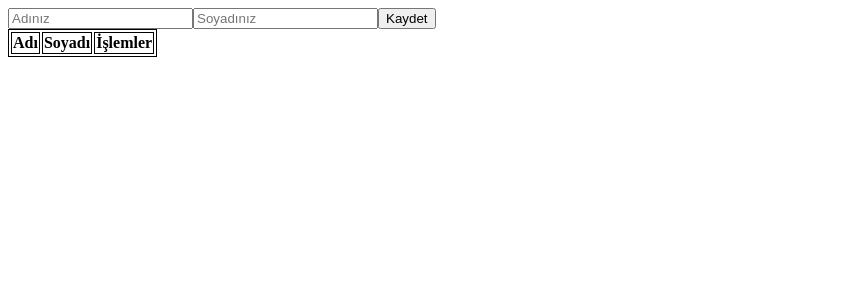
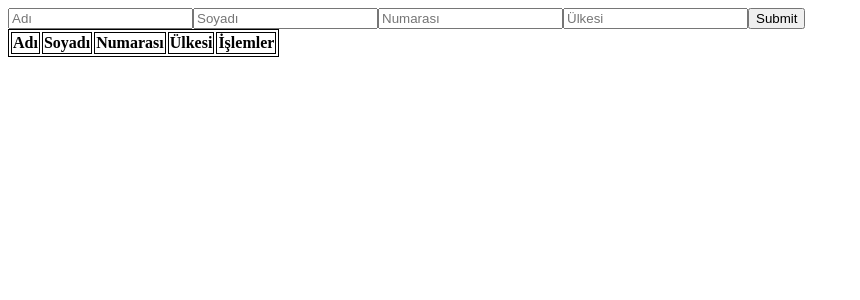
Before and after one commit to alirizayuksel66/ReactGorevDeneme, a React (Create React App) app in the folder reactgorevdeneme/: page / in a window 1280 px wide. Shown: the top 300 px of the page, without its empty margins (0-860 px from the left). Built offline with nearby package versions, Linux system fonts and the light colour scheme.

Commit message:
React Gorev Deneme
React Görev Deneme

```diff
--- a/reactgorevdeneme/package.json
+++ b/reactgorevdeneme/package.json
@@ -11,13 +11,16 @@
     "@types/node": "^16.18.12",
     "@types/react": "^18.0.28",
     "@types/react-dom": "^18.0.11",
+    "formik": "^2.2.9",
     "react": "^18.2.0",
     "react-dom": "^18.2.0",
     "react-redux": "^8.0.5",
     "react-scripts": "5.0.1",
+    "react-yup": "^1.24.1",
     "redux": "^4.2.1",
     "typescript": "^4.9.5",
-    "web-vitals": "^2.1.4"
+    "web-vitals": "^2.1.4",
+    "yup": "^1.0.0"
   },
   "scripts": {
     "start": "react-scripts start",
--- a/reactgorevdeneme/src/App.tsx
+++ b/reactgorevdeneme/src/App.tsx
@@ -1,45 +1,127 @@
-import { useState } from "react";
-import { add, add2, remove } from "./features/todoSlice";
-import { useAppDispatch, useAppSelector } from "./store";
+import {
+  Formik,
+  FormikHelpers,
+  FormikProps,
+  Form,
+  Field,
+  FieldProps,
+  useFormikContext,
+} from 'formik';
+import { useState } from 'react';
+import { UserDto } from './UserDto';
+import * as Yup from 'yup';
+import { v4 } from "uuid";
+import { useAppSelector, useAppDispatch } from './store/index';
 
+export const MyApp: React.FC<{}> = () => {
 
-function App() {
+  const [users, setUsers] = useState<UserDto[]>([])
 
-  const todos = useAppSelector(state => state.todos);
-  const [title, setTitle] = useState("");
-  const [title2, setTitle2] = useState("");
-  const dispatch = useAppDispatch();
-  const onSave = () => {
-    dispatch(add(title));
-    dispatch(add2(title2));
-    setTitle("");
-    setTitle2("");
-  }
-
-  const onDelete = (id: string) => {
-    dispatch(remove(id))
-  }
+  const Uyarilar = Yup.object().shape({
+    adi: Yup.string()
+      .required('Bu Alan Boş Bırakılamaz !'),
+    soyadi: Yup.string()
+      .required('Bu Alan Boş Bırakılamaz'),
+    numarasi: Yup.string()
+      .min(11, 'Numara 11 Haneli Olmalıdır !')
+      .max(11, 'Numara 11 Haneli Olmalıdır !')
+      .required('Bu Alan Boş Bırakılamaz !'),
+    ulkesi: Yup.string()
+    .required('Bu Alan Boş Bırakılamaz !')
+  });
 
   return (
-    <div className="App">
-      <input placeholder="Adınız" name="title" value={title} onChange={(e) => setTitle(e.currentTarget.value)} />
-      <input placeholder="Soyadınız" name="Soyadınız" value={title2} onChange={(e) => setTitle2(e.currentTarget.value)} />
-      <button onClick={onSave}>Kaydet</button>
+    <div>
+      <Formik
+        initialValues={{ adi: '', soyadi: '', numarasi: '', ulkesi: '', id: '' }}
+        onSubmit={(values, { setSubmitting, resetForm }) => {
+          setTimeout(() => {
+            setSubmitting(false);
+            /*alert(JSON.stringify(values, null, 2));*/
+            console.log(values);
+            resetForm();
+          }, 500);
+          return setUsers((users: UserDto[]) => [...users, values])
+        }}
+        validationSchema={Uyarilar}
+      >
+        {({
+          values,
+          errors,
+          touched,
+          handleChange,
+          handleBlur,
+          handleSubmit,
+          isSubmitting,
+          /* and other goodies */
+        }) => (
+          <form onSubmit={handleSubmit}>
+            <input
+              type="text"
+              name="adi"
+              onChange={(e) => handleChange("adi")(e.target.value)}
+              onBlur={handleBlur}
+              placeholder="Adı"
+              value={values.adi}
+            />
+            {errors.adi && touched.adi && errors.adi}
+            <input
+              type="text"
+              name="soyadi"
+              onBlur={handleBlur}
+              placeholder="Soyadı"
+              onChange={(e) => handleChange("soyadi")(e.target.value)}
+              value={values.soyadi}
+            />
+            {errors.soyadi && touched.soyadi && errors.soyadi}
+            <input
+              type="text"
+              name="numarasi"
+              onChange={(e) => handleChange("numarasi")(e.target.value)}
+              onBlur={handleBlur}
+              placeholder="Numarası"
+              value={values.numarasi}
+            />
+            {errors.numarasi && touched.numarasi && errors.numarasi}
+            <input
+              type="text"
+              name="ulkesi"
+              onChange={(e) => handleChange("ulkesi")(e.target.value)}
+              onBlur={handleBlur}
+              placeholder="Ülkesi"
+              value={values.ulkesi}
+            />
+            {errors.ulkesi && touched.ulkesi && errors.ulkesi}
+            <button type="submit" disabled={isSubmitting}>
+              Submit
+            </button>
+          </form>
+        )}
+      </Formik>
       <table>
+        <thead>
           <tr>
             <th>Adı</th>
             <th>Soyadı</th>
+            <th>Numarası</th>
+            <th>Ülkesi</th>
             <th>İşlemler</th>
           </tr>
-        {todos.map(todo =>
+        </thead>
+        <tbody>
+          {users?.map((todo) =>
             <tr key={todo.id}>
-            <td><span>{todo.title}</span></td>
-            <td><span>{todo.title2}</span></td>
-            <button onClick={() => onDelete(todo.id)}>Delete</button>
-          </tr>)}
+              <td>{todo.adi}</td>
+              <td>{todo.soyadi}</td>
+              <td>{todo.numarasi}</td>
+              <td>{todo.ulkesi}</td>
+              <td><button>Sil</button><button>Düzenle</button></td>
+            </tr>
+          )}
+        </tbody>
       </table>
     </div>
   );
-}
+};
 
-export default App;
+export default MyApp;
--- /dev/null
+++ b/reactgorevdeneme/src/UserDto.ts
@@ -0,0 +1,7 @@
+export interface UserDto{
+    adi: string,
+    soyadi: string,
+    numarasi: string,
+    ulkesi: string,
+    id: string
+}
--- a/reactgorevdeneme/src/features/todoSlice.ts
+++ b/reactgorevdeneme/src/features/todoSlice.ts
@@ -18,10 +18,6 @@ const todoSlice = createSlice({
             const newTodo = { id: v4(), title: action.payload, completed: false, title2: action.payload };
             state.push(newTodo);
         },
-        add2: (state, action: PayloadAction<string>) => {
-            const newTodo = { id: v4(), title: action.payload, completed: false, title2: action.payload };
-            state.push(newTodo);
-        },
         remove: (state, action: PayloadAction<string>) => {
             return state.filter(todo => todo.id !== action.payload);
         }
@@ -29,4 +25,4 @@ const todoSlice = createSlice({
 })
 
 export default todoSlice.reducer;
-export const { add, add2, remove } = todoSlice.actions;
+export const { add, remove } = todoSlice.actions;
--- a/reactgorevdeneme/src/store/index.ts
+++ b/reactgorevdeneme/src/store/index.ts
@@ -5,7 +5,7 @@ import todoSlice from "../features/todoSlice";
 
 const store = configureStore ({
     reducer: {
-        todos: todoSlice
+        UserDto: todoSlice
     }
 })
 
```
Also changed, not shown: 1 other file (tests, documents, lock files or other folders). Lines whose indentation alone changed are shown as unchanged.
